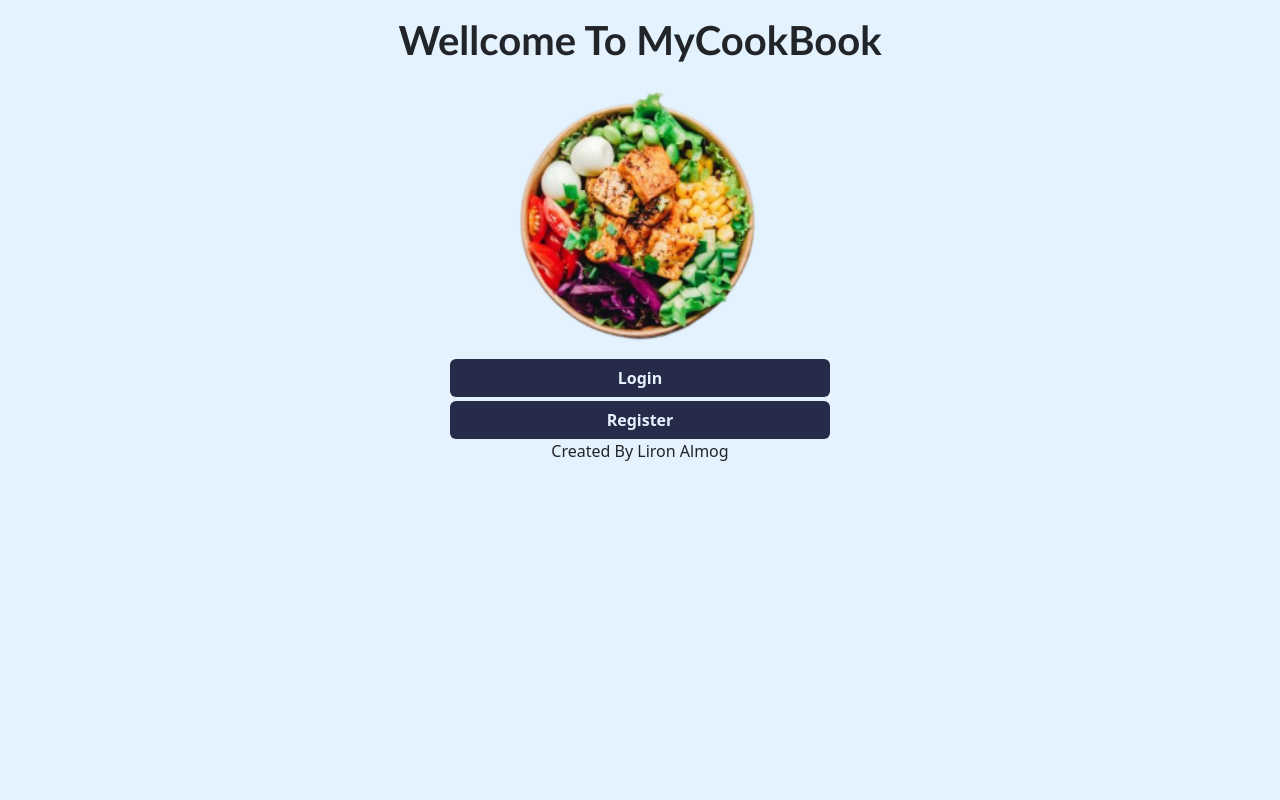
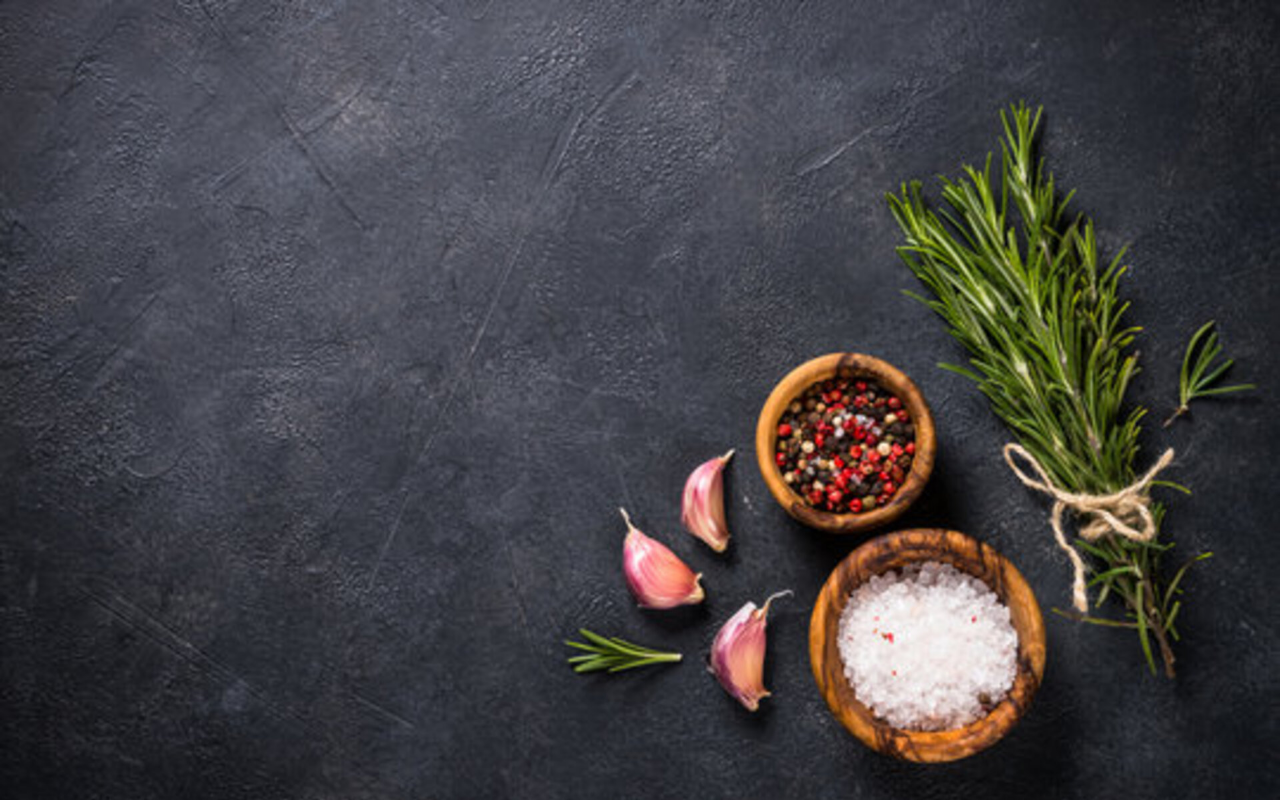
Before and after one commit to Liron-Almog/MyCookBook, an Angular app in the folder my-cook-book/: page /home in a window 1280 px wide. Built offline with nearby package versions, Linux system fonts and the light colour scheme.

Commit message:
added icon to site. login page in progress

```diff
--- a/my-cook-book/src/app/create-list/add-ingredient/add-ingredient.component.html
+++ b/my-cook-book/src/app/create-list/add-ingredient/add-ingredient.component.html
@@ -5,12 +5,12 @@
 <div class="row justify-content-center" >
     <div class="form-group col-md-4 col-10">
         <label for="ingredient">Ingredient</label>
-        <input required name="ingredient" ngModel type="text" class="form-control" id="ingredient" ngModel name="ingredient" placeholder="Add Ingredient">
+        <input  name="ingredient" ngModel type="text" class="form-control" id="ingredient" ngModel name="ingredient" placeholder="Add Ingredient">
     </div>
 
     <div class="form-group col-md-2 col-5">
         <label for="type">Type</label>
-        <select required name="type" ngModel id="type" class="form-control">
+        <select name="type" ngModel id="type" class="form-control">
             <option >Kg</option>
             <option>Spoon</option>
             <option>Teaspoon</option>
@@ -25,7 +25,7 @@
     </div>
     <div class="form-group col-md-2 col-5">
         <label name="quantity" for="quantity">Quantity</label>
-        <input required ngModel type="number" id="quantity" class="form-control" name="quantity" placeholder="Enter Quantity" min="0" step="0.01">
+        <input  ngModel type="number" id="quantity" class="form-control" name="quantity" placeholder="Enter Quantity" min="0" step="0.01">
     </div>
 
     <button type="submit" class="col-md-1 col-4 btn btn-success" style="margin-top: auto;">Add</button>
--- a/my-cook-book/src/app/create-list/create-list.component.html
+++ b/my-cook-book/src/app/create-list/create-list.component.html
@@ -12,7 +12,7 @@
                     </div>
 
                 <h2 class="text-center mt-4 mb-3">New Recipe Form</h2>
-                <form (submit)="onSubmit(f)" #f="ngForm" class="mt-3">
+                <form (submit)="onSubmit(f)" #f="ngForm" class="mt-3" ngNativeValidate>
 
                     <div [hidden]="step != 1" class="row justify-content-center mt-2">
                         <div class="col-md-5 col-12">
@@ -20,6 +20,7 @@
                                 <label for="recipeName">Recipe Name</label>
                                 <input  ngModel type="text" class="form-control"
                                 id="recipeName" ngModel name="recipeName" placeholder="Recipe Name" required>
+                                <small class="form-text  text-danger">required flied</small>
                             </div>
 
                             <div class="row">
@@ -47,12 +48,12 @@
 
                             <div class="row justify-content-center mt-3">
                                 <div class="form-check col-md-3 col-4">
-                                    <input required name="vegetarian" ngModel type="checkbox" class="form-check-input" id="vegetarian">
+                                    <input  name="vegetarian" ngModel type="checkbox" class="form-check-input" id="vegetarian">
                                     <label class="form-check-label" for="vegetarian">Vegetarian</label>
                                 </div>
 
                                 <div class="form-check col-md-3 col-4">
-                                    <input required name="glutenFree" ngModel type="checkbox" class="form-check-input" id="glutenFree">
+                                    <input  name="glutenFree" ngModel type="checkbox" class="form-check-input" id="glutenFree">
                                     <label class="form-check-label" for="glutenFree">glutenFree</label>
                                 </div>
                             </div>
--- a/my-cook-book/src/app/home/home.component.css
+++ b/my-cook-book/src/app/home/home.component.css
@@ -13,6 +13,11 @@ img{
     color: aliceblue;
     background-color: var(--FIRSTMAINCOLOR);
 }
+.cont{
+    max-width: 100vh;
+    max-height: 100vh;
+    background-image:url('background.jpg')
+}
 .btn{
     color: var(--BGCOLOR);
     font-weight: 600;
@@ -20,7 +25,8 @@ img{
 }
 .my-container{
     min-height:100vh;
-    background-color: var(--BGCOLOR);
+    background-image: url('background.jpg');
+    background-position: center;
 }
 
 p {
@@ -37,3 +43,13 @@ p {
 --FIRSTMAINCOLOR:#445069;
 --SECONDMAINDCOLOR:#5B9A8B;
 --THIRDMAINCOLOR:#F7E987; */
+
+.my-body{
+    display: flex;
+    min-height: 100vh;
+    max-height:100vh ;
+    background-image: url('background.jpg');
+    background-size: cover; /* Adjust to your preference */
+    background-repeat: no-repeat;
+
+}
--- a/my-cook-book/src/app/home/home.component.html
+++ b/my-cook-book/src/app/home/home.component.html
@@ -1,14 +1,10 @@
-<div class="my-container ">
-    <header>
-        <h1 class="pt-3">Wellcome To MyCookBook</h1>
-    </header>
-    <main>
+<div class="my-body">
 
-    <div class="my-flex">
-        <img class="img-fluid m-3" src="../../assets/bowl.png" alt="" width="250px" height="250px">
-    </div>
-
-
+</div>
+    <!-- <header>
+        <h1 class="pt-3">MyCookBook</h1>
+    </header> -->
+<!--
         <div class="container">
             <div class="row justify-content-center">
                 <a routerLinkActive="active"  routerLink="/create-recipe" class="btn col-md-4 col-6">Login</a>
@@ -21,5 +17,4 @@
     </main>
     <footer>
         <p>Created By Liron Almog</p>
-    </footer>
-</div>
+    </footer> -->
```
Also changed, not shown: my-cook-book/src/app/home/background.jpg (added), 1 other file (tests, documents, lock files or other folders).
